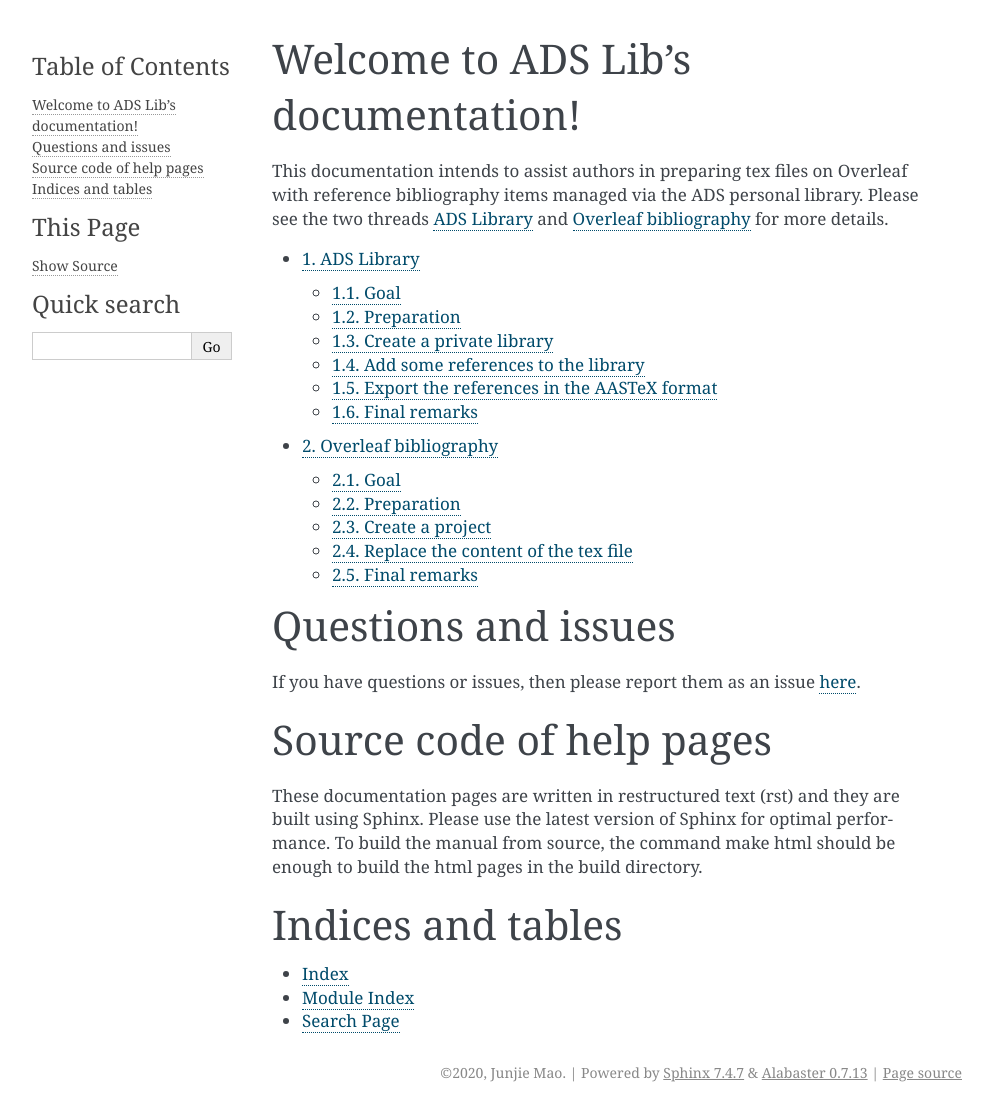
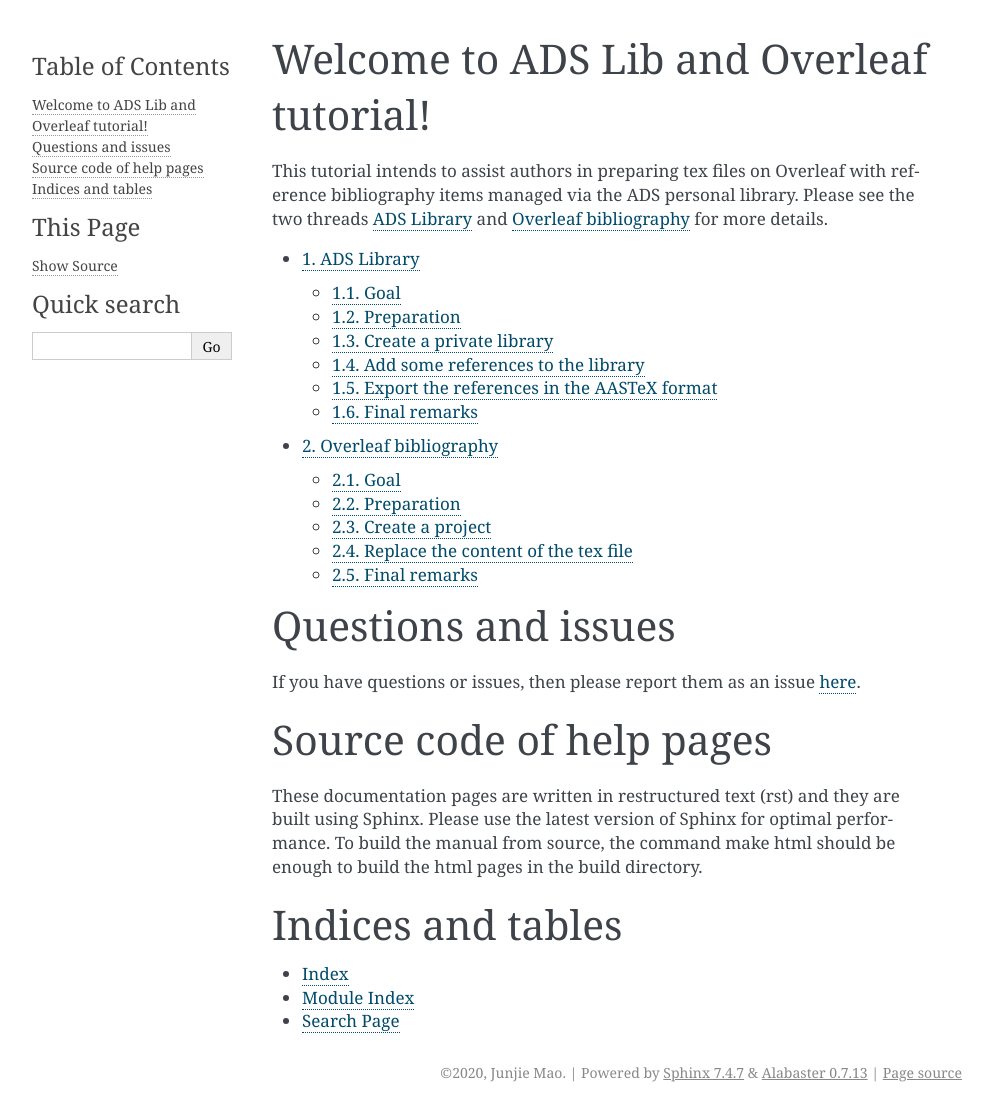
Before and after one commit to jmao2014/adsoverleaf, a Sphinx documentation site: the page built from docs/source/index.rst, in a window 1280 px wide. Shown: the whole page, without its empty margins (148-1140 px from the left). Built offline with Sphinx 7.4.7, drawn with Linux system fonts in a browser that asks for light colours.

Commit message:
minor change to the welcome page; add buildandcommithtml to the Makefile

```diff
--- a/docs/source/index.rst
+++ b/docs/source/index.rst
@@ -3,10 +3,10 @@
    You can adapt this file completely to your liking, but it should at least
    contain the root `toctree` directive.
 
-Welcome to ADS Lib's documentation!
-===================================
+Welcome to ADS Lib and Overleaf tutorial!
+=========================================
 
-This documentation intends to assist authors in preparing tex files on
+This tutorial intends to assist authors in preparing tex files on
 Overleaf with reference bibliography items managed via the ADS personal
 library. Please see the two threads :ref:`sec:ads` and :ref:`sec:overleaf`
 for more details.
```
Also changed, not shown: 1 other file.
